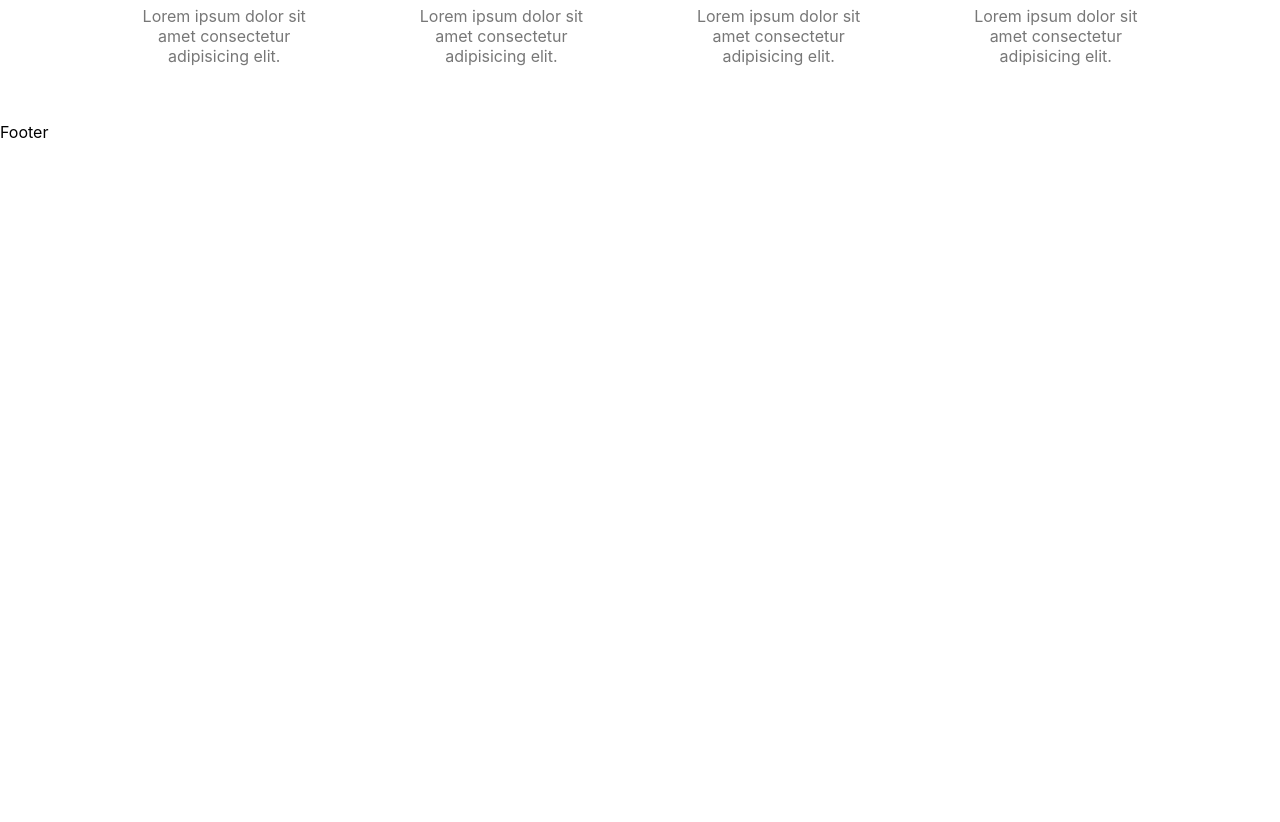
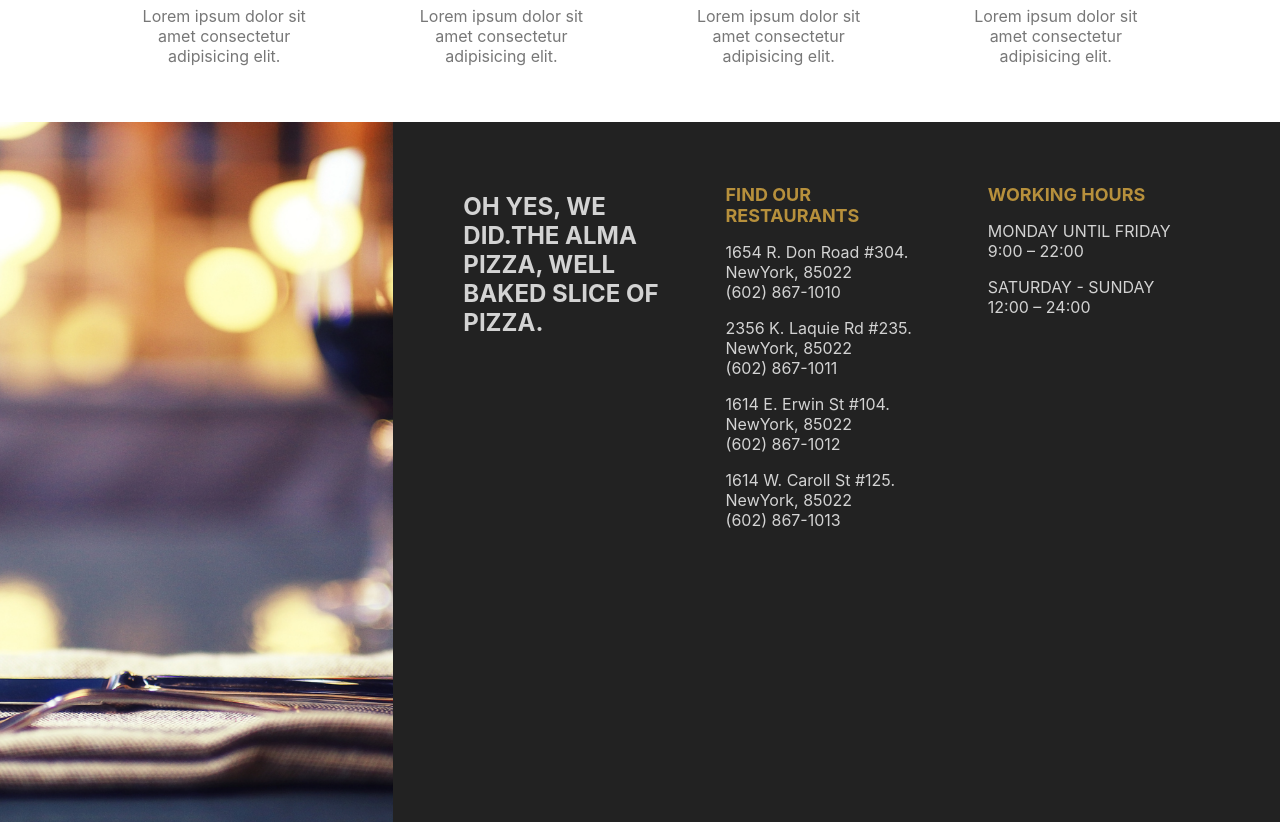
Before and after one commit to yogimp/Alma-Pizza, a Next.js app: page / in a window 1280 px wide. Shown: the part 1760-2582 px from the top of the page. Before the commit the page ends 1902 px from the top, so only its background shows below. Built offline with nearby package versions, Linux system fonts and the light colour scheme.

Commit message:
Adding a Footer

```diff
--- a/components/Footer.jsx
+++ b/components/Footer.jsx
@@ -1,8 +1,55 @@
+import Image from 'next/image'
 import React from 'react'
+import styles from '../styles/Footer.module.css'
 
 const Footer = () => {
     return (
-        <div>Footer</div>
+        <div className={styles.container}>
+            <div className={styles.item}>
+                <Image src="/img/bg.png" style={{objectFit:"cover"}} fill alt="" />
+            </div>
+            <div className={styles.item}>
+                <div className={styles.card}>
+                    <h2 className={styles.motto}>
+                        OH YES, WE DID.THE ALMA PIZZA, WELL BAKED SLICE OF PIZZA.
+                    </h2>
+                </div>
+                <div className={styles.card}>
+                    <h1 className={styles.title}>FIND OUR RESTAURANTS</h1>
+                    <p className={styles.text}>
+                        1654 R. Don Road #304.
+                        <br /> NewYork, 85022
+                        <br /> (602) 867-1010
+                    </p>
+                    <p className={styles.text}>
+                        2356 K. Laquie Rd #235.
+                        <br /> NewYork, 85022
+                        <br /> (602) 867-1011
+                    </p>
+                    <p className={styles.text}>
+                        1614 E. Erwin St #104.
+                        <br /> NewYork, 85022
+                        <br /> (602) 867-1012
+                    </p>
+                    <p className={styles.text}>
+                        1614 W. Caroll St #125.
+                        <br /> NewYork, 85022
+                        <br /> (602) 867-1013
+                    </p>
+                </div>
+                <div className={styles.card}>
+                    <h1 className={styles.title}>WORKING HOURS</h1>
+                    <p className={styles.text}>
+                        MONDAY UNTIL FRIDAY
+                        <br /> 9:00 – 22:00
+                    </p>
+                    <p className={styles.text}>
+                        SATURDAY - SUNDAY
+                        <br /> 12:00 – 24:00
+                    </p>
+                </div>
+            </div>
+        </div>
     )
 }
 
--- /dev/null
+++ b/styles/Footer.module.css
@@ -0,0 +1,29 @@
+.container {
+    height: calc(100vh - 100px);
+    background-color: #222;
+    display: flex;
+}
+.item {
+    flex: 1;
+    position: relative;
+    display: flex;
+}
+.item:last-child {
+    flex: 2;
+    padding: 50px;
+    justify-content: space-between;
+}
+.card {
+    flex: 1;
+    padding: 0 20px;
+}
+.title {
+    font-size: 18px;
+    color: #b7903c;
+}
+.text {
+    color: lightgray;
+}
+.motto {
+    color: rgb(211, 211, 211);
+}
```
Also changed, not shown: public/img/bg.png (added).
